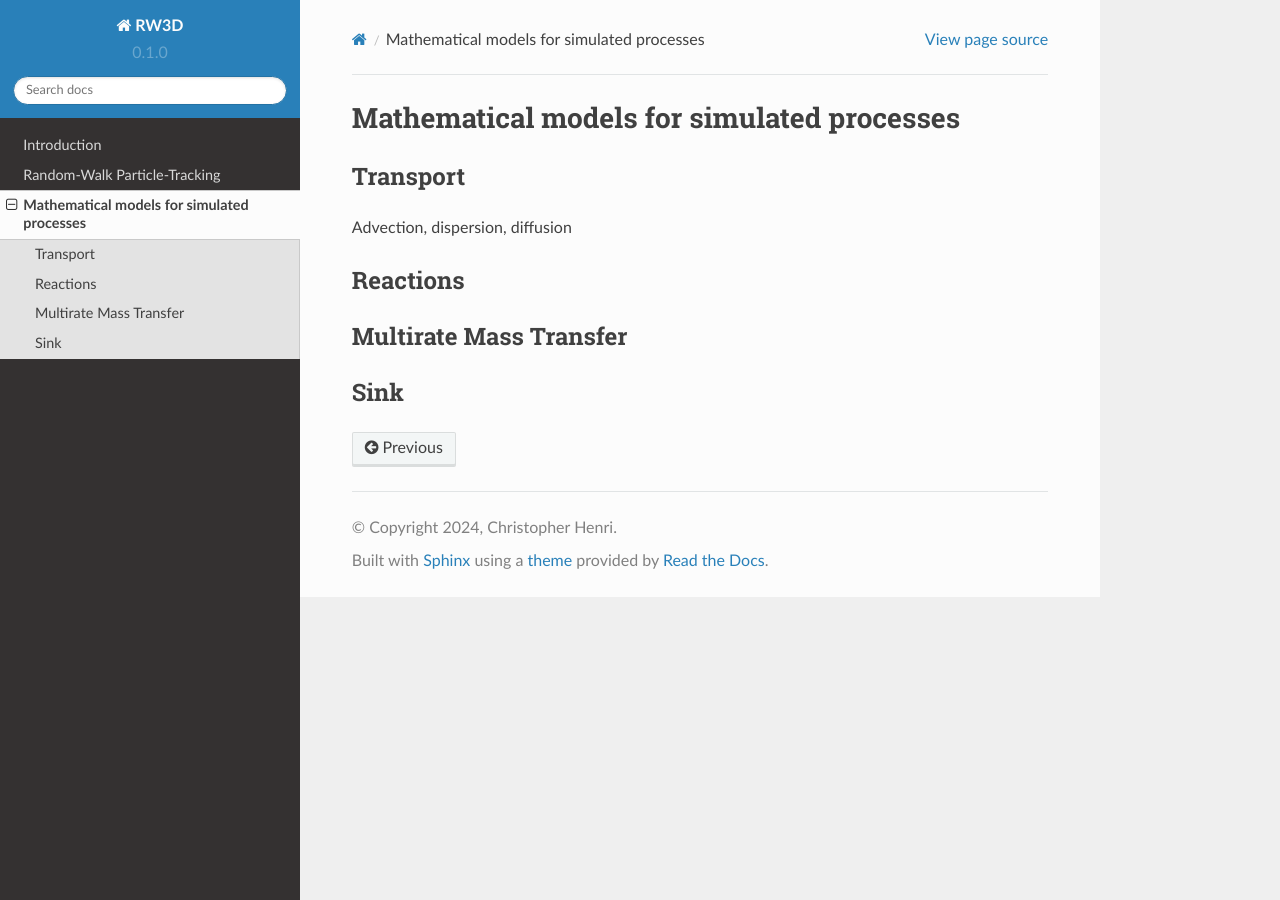
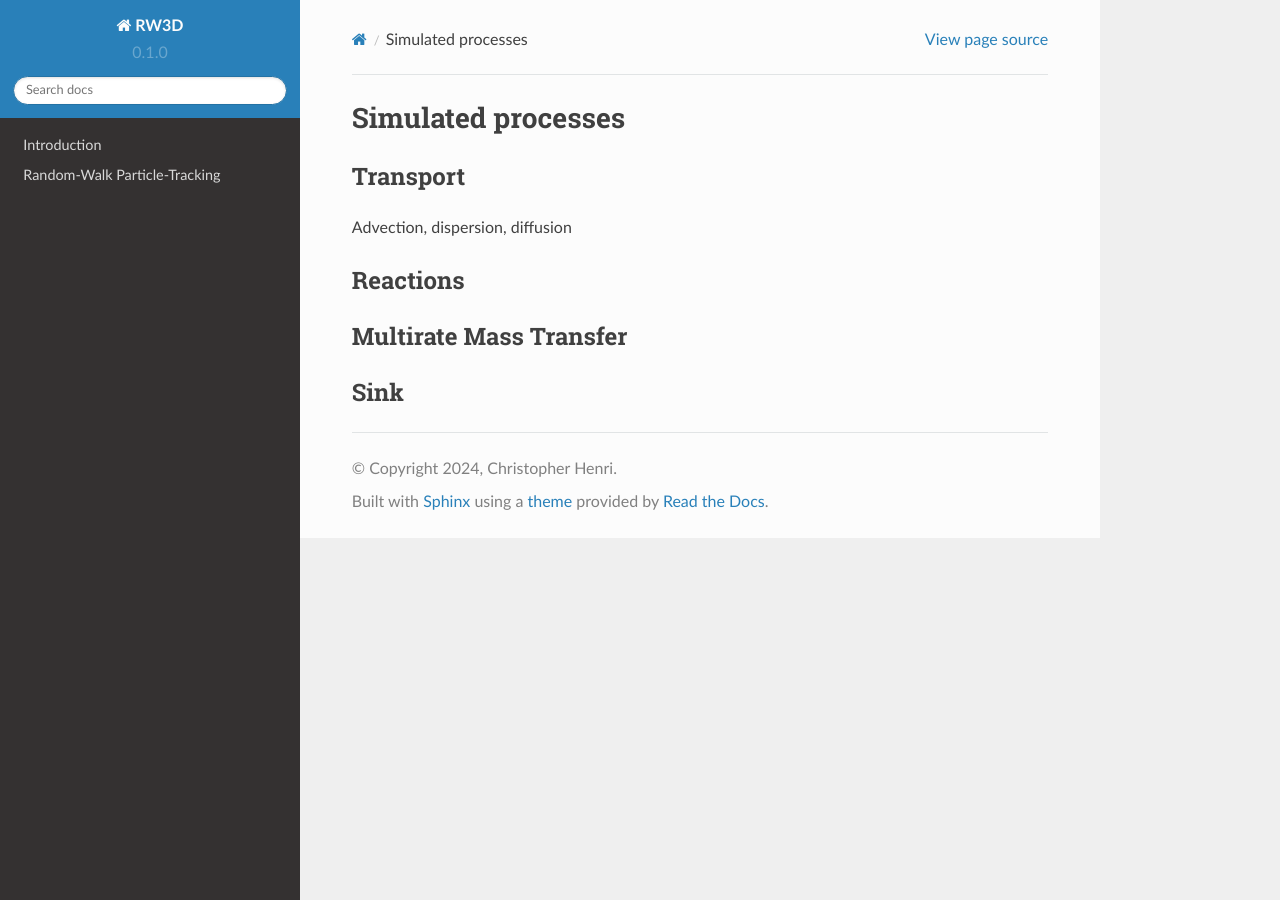
Before and after one commit to chrishenri/rw3d_manual, a Sphinx documentation site: the page built from docs/source/concept.rst, in a window 1280 px wide. Built offline with Sphinx 7.4.7 and the Read the Docs theme 2.0.0, drawn with Linux system fonts in a browser that asks for light colours; pages that are not in the unit, such as notebooks, are missing from menus.

```diff
--- a/docs/source/concept.rst
+++ b/docs/source/concept.rst
@@ -1,7 +1,7 @@
-Mathematical models for simulated processes
+Simulated processes
 =====
 
-.. _concept:
+.. _processes:
 
 
 Transport
--- a/docs/source/conf.py
+++ b/docs/source/conf.py
@@ -19,6 +19,8 @@ extensions = [
     'sphinx.ext.intersphinx',
 ]
 
+bibtex_bibfiles = ['refs.bib']
+
 intersphinx_mapping = {
     'python': ('https://docs.python.org/3/', None),
     'sphinx': ('https://www.sphinx-doc.org/en/master/', None),
--- /dev/null
+++ b/docs/source/inputs.rst
@@ -0,0 +1,4 @@
+.. _inputs:
+
+Input Instructions
+===============
--- a/docs/source/random_walk.rst
+++ b/docs/source/random_walk.rst
@@ -19,6 +19,7 @@ The transport of a conservative solute is described by the advection-dispersion
 
 
 where :math:`c` :math:`[g.m^{-3}]` is the solute concentration, :math:`\phi` is the effective porosity and :math:`\mathbf{D}` is the dispersion tensor given by:
+:cite:t:`Ajami14`
 
 .. math::
 	:label: eq_disp_tensor
```
Also changed, not shown: docs/source/bib.rst (added, +8 -0 lines), docs/source/index.rst (+2 -9 lines), docs/source/refs.bib (added, +9 -0 lines).
